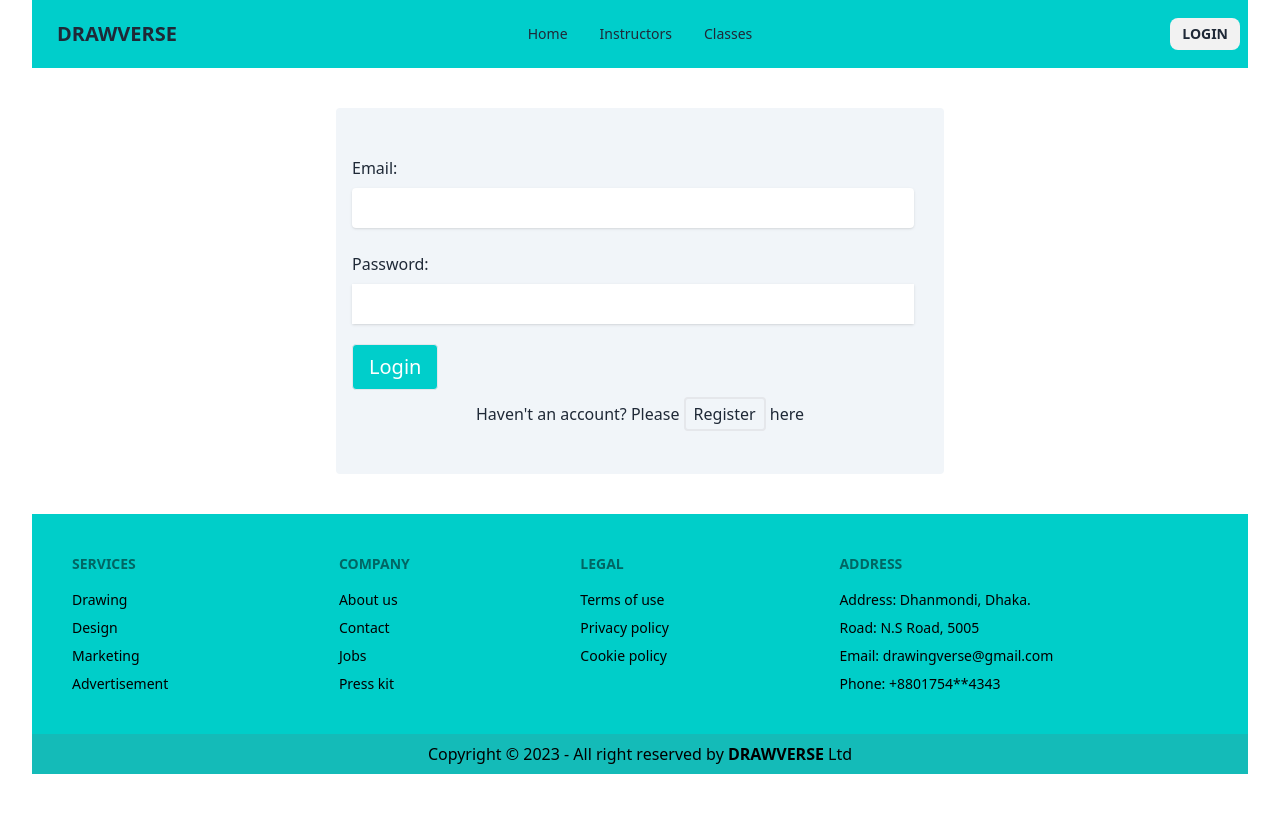
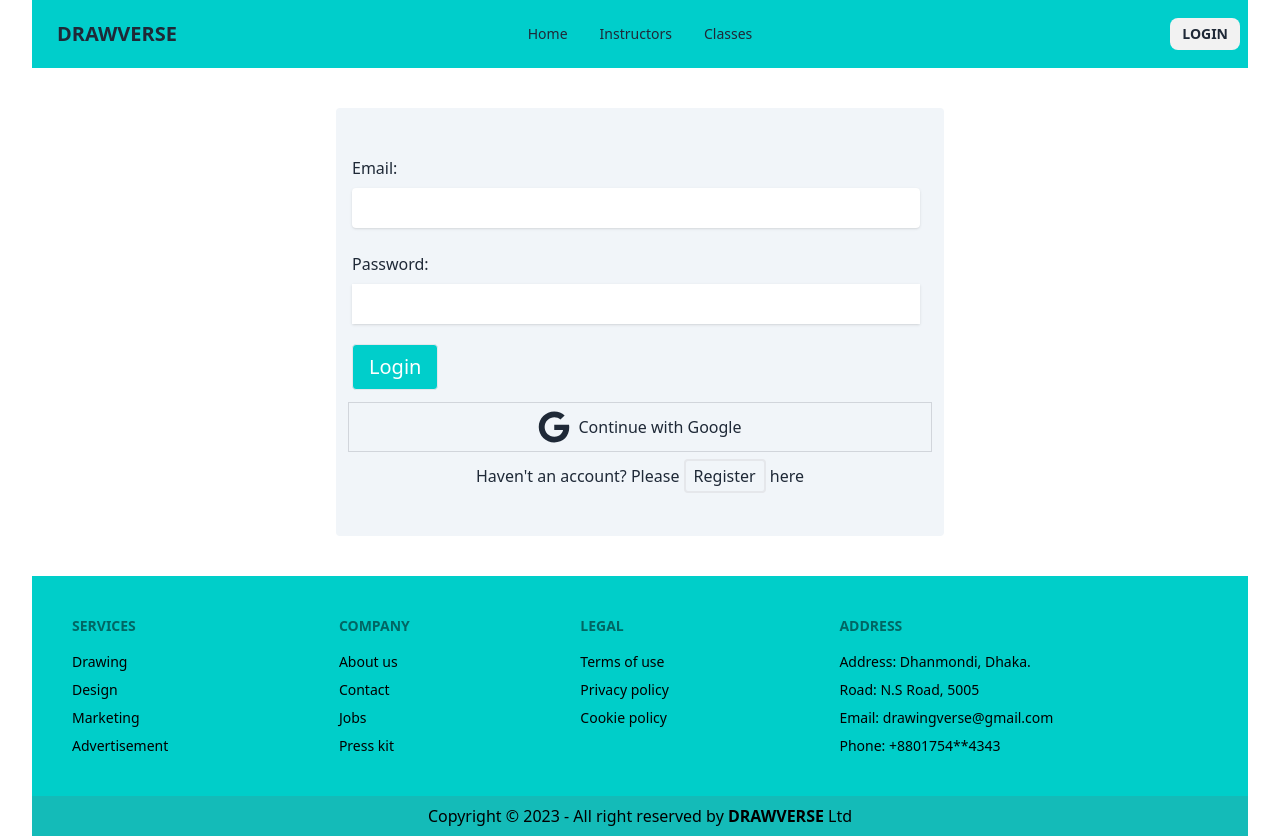
Before and after one commit to Rakibul-Islam01/assignment-12-client, a React (Vite) app: page /login in a window 1280 px wide. Before the commit the page ends 800 px from the top, so only its background shows below. Built offline with nearby package versions, Linux system fonts and the light colour scheme; no server answers.

Commit message:
google signup added

```diff
--- a/src/Pages/Login/Login.css
+++ b/src/Pages/Login/Login.css
@@ -1,5 +1,5 @@
 .width-res{
-    width: 95%;
+    width: 96%;
 }
 
 .goggle{
--- a/src/Pages/Login/Login.jsx
+++ b/src/Pages/Login/Login.jsx
@@ -1,13 +1,13 @@
 import React, { useContext, useState } from 'react';
 import { Link } from 'react-router-dom';
 import './Login.css'
-import { FaBeer, FaEye } from 'react-icons/fa';
+import { FaBeer, FaEye, FaGoogle } from 'react-icons/fa';
 import { AuthContext } from '../../Provider/AuthProvider';
 import { ToastContainer, toast } from 'react-toastify';
 import 'react-toastify/dist/ReactToastify.css';
 
 const Login = () => {
-    const {signIn} = useContext(AuthContext)
+    const { signIn, signInWithGoogle } = useContext(AuthContext)
 
     const handleLogin = (e) => {
         e.preventDefault();
@@ -19,7 +19,7 @@ const Login = () => {
         console.log('Password:', password);
 
         signIn(email, password)
-        .then(result =>{
+            .then(result => {
                 const loggedUser = result.user;
                 console.log(loggedUser)
                 toast("Login Successfull")
@@ -28,6 +28,21 @@ const Login = () => {
                 toast('Wrong Password')
             })
     };
+
+    // Handle google signin
+    const handleGoogleSignIn = () => {
+        signInWithGoogle()
+            .then(result => {
+                console.log(result.user)
+                // saveUser(result.user)
+                // navigate(from, { replace: true })
+            })
+            .catch(err => {
+                setLoading(false)
+                console.log(err.message)
+                toast.error(err.message)
+            })
+    }
 
     return (
         <div>
@@ -56,6 +71,14 @@ const Login = () => {
                 </div>
                 {/* <p className='text-green-700 text-center'>{success}</p>
                 <p className='text-red-700 text-center'>{error}</p> */}
+                <div
+                    onClick={handleGoogleSignIn}
+                    className='flex justify-center items-center space-x-2 border m-3 p-2 border-gray-300 border-rounded cursor-pointer'
+                >
+                    <FaGoogle size={32} />
+
+                    <p>Continue with Google</p>
+                </div>
                 <p className='text-center mt-3'>Haven't an account? Please <Link className='border-2 rounded px-2 py-1 hover:bg-[#e6e6e6]  border-gray' to="/register">Register</Link> here </p>
             </form>
             <ToastContainer />
--- a/src/Provider/AuthProvider.jsx
+++ b/src/Provider/AuthProvider.jsx
@@ -1,10 +1,11 @@
 import React, { createContext, useEffect, useState } from 'react';
-import {createUserWithEmailAndPassword, getAuth, onAuthStateChanged, signInWithEmailAndPassword, signOut} from 'firebase/auth'
+import {GoogleAuthProvider, createUserWithEmailAndPassword, getAuth, onAuthStateChanged, signInWithEmailAndPassword, signInWithPopup, signOut} from 'firebase/auth'
 import app from '../firebase/firebase.config';
 
 
 export const AuthContext = createContext()
 const auth = getAuth(app)
+const googleProvider = new GoogleAuthProvider()
 
 const AuthProvider = ({ children }) => {
     const [user, setUser] = useState(null);
@@ -25,6 +26,11 @@ const AuthProvider = ({ children }) => {
         return signOut(auth);
     }
 
+    const signInWithGoogle = () => {
+        setLoading(true)
+        return signInWithPopup(auth, googleProvider)
+      }
+
     useEffect(() => {
         const unsubscribe = onAuthStateChanged(auth, loggedUser => {
             setUser(loggedUser);
@@ -41,9 +47,10 @@ const AuthProvider = ({ children }) => {
     const authInfo = {
         user,
         createUser,
+        loading,
         signIn,
         logOut,
-
+        signInWithGoogle,
     }
 
     return (
```
Lines whose indentation alone changed are shown as unchanged.
